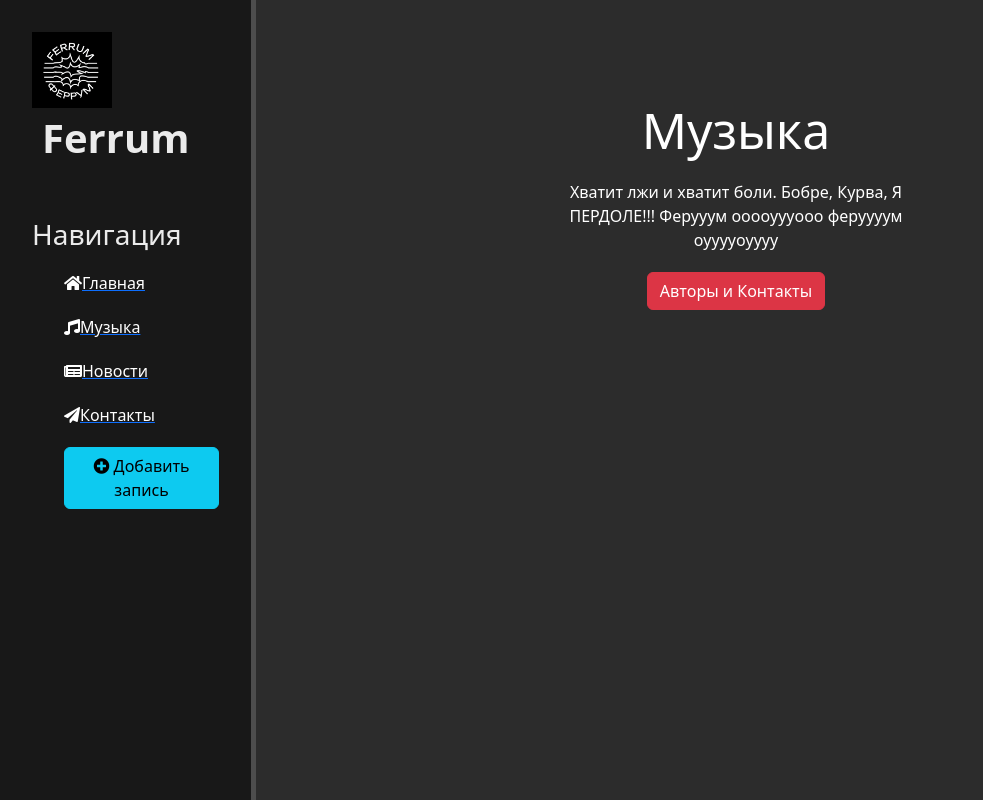
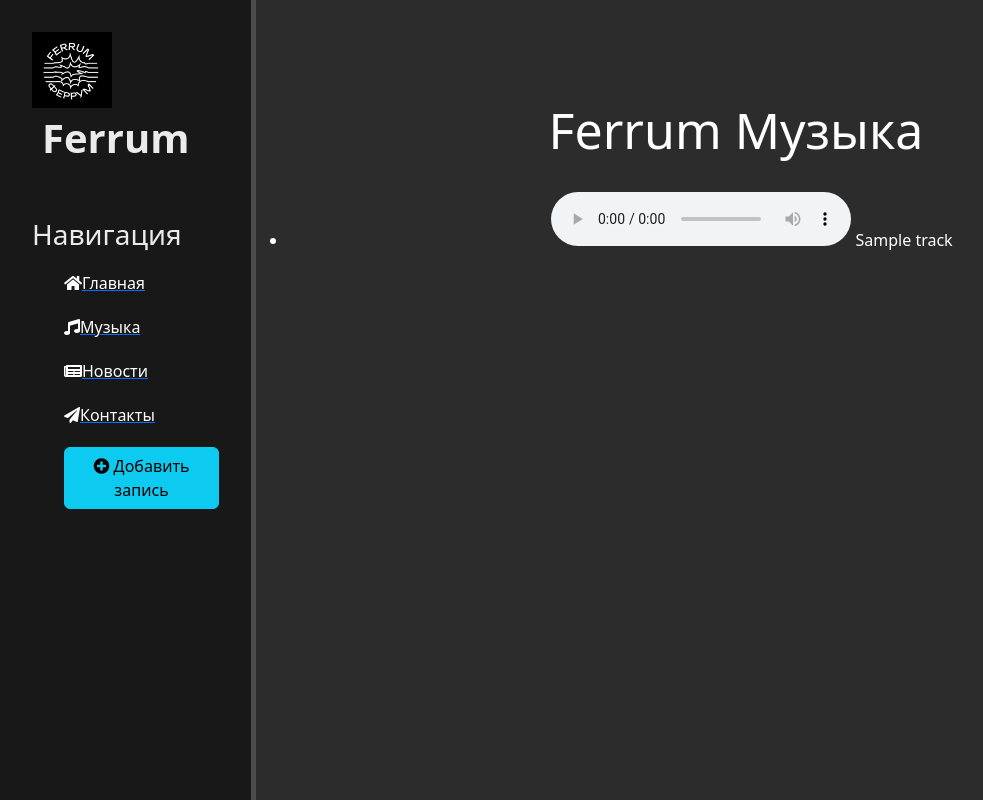
Before and after one commit to JustBodya/ferrum.core, a Django app: page /music in a window 1280 px wide. Shown: the whole page, without its empty margins (0-983 px from the left). Run offline with Django 5.2, Linux system fonts and the light colour scheme; tables that the repository leaves empty hold one stand-in row (values such as "Sample post"); some libraries are stand-ins or nearby versions.

Commit message:
musicstap

```diff
--- a/api/admin.py
+++ b/api/admin.py
@@ -1 +1,5 @@
 from django.contrib import admin
+
+from .models import Track
+
+admin.site.register(Track)
--- a/api/models.py
+++ b/api/models.py
@@ -1 +1,13 @@
 from django.db import models
+
+
+class Track(models.Model):
+    title = models.CharField('Название', max_length=30)
+    audio_url = models.URLField()
+
+    def __str__(self):
+        return self.title
+
+    class Meta:
+        verbose_name = 'Трек'
+        verbose_name_plural = 'Треки'
--- a/api/templates/api/music.html
+++ b/api/templates/api/music.html
@@ -4,8 +4,17 @@
 
 {% block content %}
     <div class="features">
-        <h1>Музыка</h1>
-        <p>Хватит лжи и хватит боли. Бобре, Курва, Я ПЕРДОЛЕ!!! Ферууум ооооуууооо феруууум оууууоуууу</p>
-        <button class="btn btn-danger">Авторы и Контакты</button>
+        <h1>Ferrum Музыка</h1><br>
+        <ul>
+            {% for track in tracks %}
+            <li>
+                <audio controls>
+                    <source src="static/api/media/distorted_sound.mp3" type="audio/mpeg"><br>
+                    <source src="static/api/media/ketzer.mp3" type="audio/mpeg"><br>
+                </audio>
+                {{ track.title }}
+            </li>
+            {% endfor %}
+        </ul>
     </div>
 {% endblock %}
--- a/api/views.py
+++ b/api/views.py
@@ -1,4 +1,5 @@
 from django.shortcuts import render
+from .models import Track
 
 
 def index(request):
@@ -9,7 +10,8 @@ def index(request):
 
 
 def music(request):
-    return render(request, 'api/music.html')
+    tracks = Track.objects.all()
+    return render(request, 'api/music.html', {'tracks': tracks})
 
 
 def contact(request):
```
Also changed, not shown: api/migrations/0001_initial.py (added), 2 other files.
